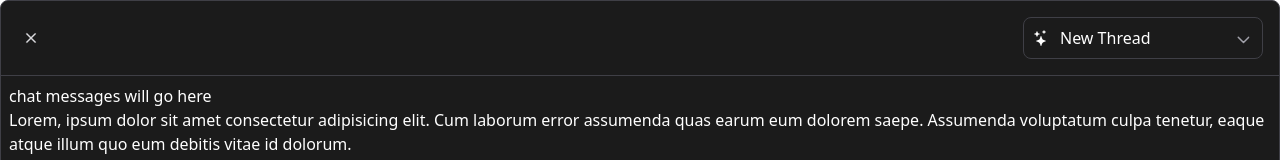
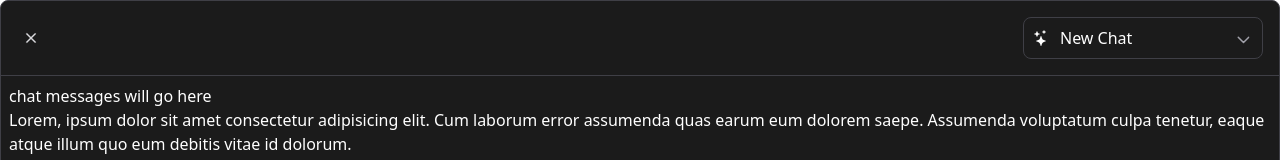
Before and after one commit to dreamcareer7/ChatGPTClient, a SvelteKit app: page / in a window 1280 px wide. Shown: the top 160 px of the page. Built offline with nearby package versions, Linux system fonts and the light colour scheme.

Commit message:
update thread menu

```diff
--- a/package.json
+++ b/package.json
@@ -32,6 +32,7 @@
   "type": "module",
   "dependencies": {
     "@vlcn.io/crsqlite-wasm": "0.9.1",
+    "classnames": "2.3.2",
     "openai": "3.2.1"
   }
 }
--- /dev/null
+++ b/src/lib/components/ThreadMenuButton.svelte
@@ -0,0 +1,29 @@
+<script lang="ts">
+  import { threadMenu, thread } from "$lib/stores/stores";
+  import classNames from "classnames";
+  import IconChevronDown from "./IconChevronDown.svelte";
+  import IconSparkle from "./IconSparkle.svelte";
+  let _class: string = "";
+  export { _class as class };
+</script>
+
+<button
+  class={classNames(
+    "border border-zinc-700 rounded-lg p-2 flex items-center min-w-[240px]",
+    _class
+  )}
+  on:click={() => {
+    $threadMenu.open = !$threadMenu.open;
+  }}
+>
+  {#if $thread.id === "new-thread"}
+    <div class="relative top-[2px] left-px mr-2">
+      <IconSparkle />
+    </div>
+  {/if}
+
+  <div class="flex-1 w-full truncate text-left">{$thread.title}</div>
+  <div class="scale-75 text-zinc-400 pl-4">
+    <IconChevronDown />
+  </div>
+</button>
--- /dev/null
+++ b/src/lib/components/ThreadMenuList.svelte
@@ -0,0 +1,69 @@
+<script lang="ts">
+  import { thread, threadMenu } from "$lib/stores/stores";
+  import classNames from "classnames";
+  import { onMount, tick } from "svelte";
+  import IconSparkle from "./IconSparkle.svelte";
+  let _class: string = "";
+  export { _class as class };
+  let input: HTMLInputElement;
+  let searchText = "";
+
+  $: threadList = [
+    { id: "test1", title: "Testing threads" },
+    { id: "test2", title: "果冻是人民最爱的零食" },
+    {
+      id: "test3",
+      title: "here is some much longer text that will need to be truncated to fit in the UI",
+    },
+  ].filter((x) => x.title.toLowerCase().includes(searchText.toLowerCase()));
+
+  // Automatically focus the input when opened
+  $: if ($threadMenu.open) {
+    tick().then(() => {
+      input.focus();
+    });
+  }
+</script>
+
+<div
+  class={classNames(
+    "absolute top-full w-[70vw] rounded bg-zinc-800 border border-zinc-700 p-2",
+    _class
+  )}
+  class:hidden={!$threadMenu.open}
+>
+  <input
+    bind:this={input}
+    bind:value={searchText}
+    type="text"
+    class="appearance-none outline-none px-2 py-1 w-full bg-transparent text-white"
+  />
+  <div class="Separator h-px bg-zinc-700 my-2" />
+  <button
+    on:click={(e) => {
+      thread.reset();
+      $threadMenu.open = false;
+    }}
+    class="p-2 mb-1 hover:bg-white/10 rounded w-full text-left truncate flex"
+  >
+    <span class="relative top-[2px] left-px mr-2">
+      <IconSparkle />
+    </span>
+    <span> New Chat </span>
+  </button>
+  <div class="Separator h-px bg-zinc-700 my-2" />
+  {#each threadList as t (t.id)}
+    {@const active = t.id === $thread.id}
+    <button
+      on:click={(e) => {
+        $thread = t;
+        $threadMenu.open = false;
+      }}
+      class={classNames("p-2 mb-1 hover:bg-white/10 rounded block w-full text-left truncate", {
+        "bg-white/10": active,
+      })}
+    >
+      {t.title}
+    </button>
+  {/each}
+</div>
--- a/src/lib/stores/stores.ts
+++ b/src/lib/stores/stores.ts
@@ -15,7 +15,24 @@ interface Thread {
 }
 const newThread: Thread = {
   id: "new-thread",
-  title: "New Thread",
+  title: "New Chat",
 };
 
-export const thread = writable<Thread>(newThread);
+const createThreadStore = () => {
+  const { subscribe, set, update } = writable<Thread>(newThread);
+
+  return {
+    subscribe,
+    set,
+    update,
+    reset() {
+      set(newThread);
+    },
+  };
+};
+
+export const thread = createThreadStore();
+
+export const threadMenu = writable({
+  open: false,
+});
--- a/src/routes/+page.svelte
+++ b/src/routes/+page.svelte
@@ -8,6 +8,8 @@
   import { DB_NAME } from "../lib/constants";
   import IconSparkle from "$lib/components/IconSparkle.svelte";
   import IconChevronDown from "$lib/components/IconChevronDown.svelte";
+  import ThreadMenuList from "$lib/components/ThreadMenuList.svelte";
+  import ThreadMenuButton from "$lib/components/ThreadMenuButton.svelte";
 
   let initialLoad = true;
   let message = "";
@@ -40,8 +42,6 @@
     await tick();
     resizeChatInput();
   }
-
-  let showThreadDropdown = false;
 </script>
 
 <div class="chat-container">
@@ -61,39 +61,8 @@
       </svg>
     </button>
     <div class="flex-1 flex justify-end relative">
-      <button
-        class="border border-zinc-700 rounded-lg p-2 flex items-center min-w-[240px]"
-        on:click={() => {
-          showThreadDropdown = !showThreadDropdown;
-        }}
-      >
-        {#if $thread.id === "new-thread"}
-          <div class="relative top-[2px] left-px mr-2">
-            <IconSparkle />
-          </div>
-        {/if}
-
-        <div class="flex-1 w-full truncate text-left">{$thread.title}</div>
-        <div class="scale-75 text-zinc-400 pl-4">
-          <IconChevronDown />
-        </div>
-      </button>
-
-      <div
-        class="absolute top-full w-[70vw] rounded bg-zinc-800 border border-zinc-700 p-2"
-        class:hidden={!showThreadDropdown}
-      >
-        {#each [{ id: "test1", title: "Testing threads" }, { id: "test2", title: "果冻是人民最爱的零食" }, { id: "test3", title: "here is some much longer text that will need to be truncated to fit in the UI" }] as t (t.id)}
-          <button
-            on:click={(e) => {
-              $thread = t;
-            }}
-            class="p-2 hover:bg-white/10 rounded block w-full text-left truncate"
-          >
-            {t.title}
-          </button>
-        {/each}
-      </div>
+      <ThreadMenuButton />
+      <ThreadMenuList />
     </div>
   </header>
   <div class="chat-body p-2">
```
Also changed, not shown: 1 other file (tests, documents, lock files or other folders).
